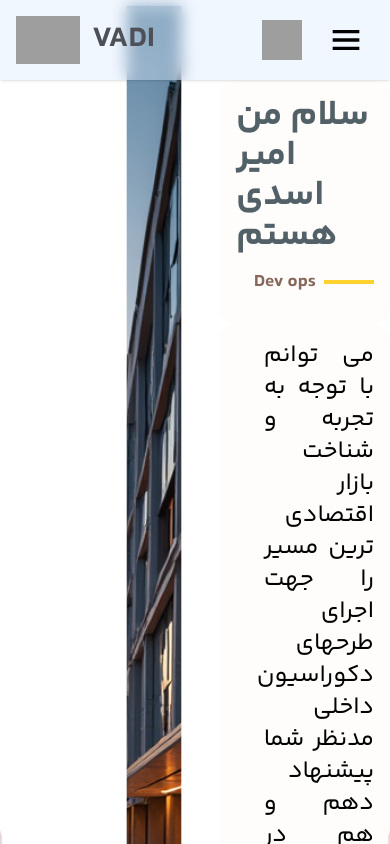
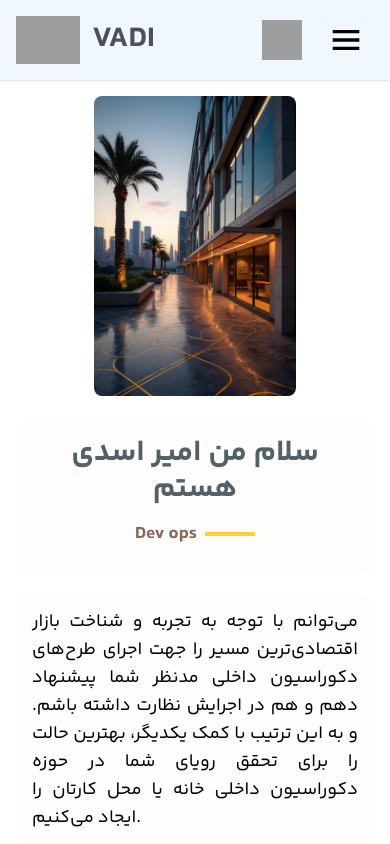
Before and after one commit to Ghostmaysam1/vadi, a Vue app: page /team/342322-325345 in a window 390 px wide. Shown: the top 844 px of the page. Built offline with nearby package versions, Linux system fonts and the light colour scheme; grey boxes are pictures that could not be loaded.

Commit message:
feat: responsive resume topLayer

```diff
--- a/src/view/Resume/components/View/components/TopLayer/TopLayer.vue
+++ b/src/view/Resume/components/View/components/TopLayer/TopLayer.vue
@@ -4,38 +4,57 @@ import type { Member } from '../../../../../../types';
 defineProps<{
   member: Member
 }>()
-
-
 </script>
 
 <template>
   <div class="w-full relative z-30 _1232">
-
     <div class="w-full h-full min-h-[250px] bg-white bg-cover rounded-2xl">
       <div class="flex flex-col md:flex-row-reverse gap-6 h-full items-center">
+        <div class="md:hidden w-full flex flex-col-reverse gap-6 p-4">
+          <div class="w-full flex flex-col gap-4">
+            <div class="bg-[#FFEEDA]/10 w-full p-4 gap-3 rounded-2xl">
+              <h2 class="text-3xl font-bold text-[#526168] text-center">سلام من {{ member.name }} هستم</h2>
+              <div class="flex justify-center items-center gap-2 my-3">
+                <h3 class="text-lg font-semibold text-[#87675a]" v-text="member.position"></h3>
+                <span class="h-1 w-[50px] bg-amber-300"></span>
+              </div>
+            </div>
 
-        <div class="h-min flex flex-row-reverse gap-10 pl-32">
-          <div>
-            <div class="bg-[#FFEEDA]/10 w-full p-4 gap-3 rounded-2xl flex flex-col justify-center items-end">
+            <div class="bg-[#FFEEDA]/10 rounded-2xl p-4">
+              <p class="font-normal text-lg text-justify">
+                می‌توانم با توجه به تجربه و شناخت بازار
+                اقتصادی‌ترین مسیر را جهت اجرای طرح‌های دکوراسیون داخلی
+                مدنظر شما پیشنهاد دهم و هم در اجرایش نظارت داشته باشم.
+                و به این ترتیب با کمک یکدیگر، بهترین حالت را برای تحقق رویای شما
+                در حوزه دکوراسیون داخلی خانه یا محل کارتان را ایجاد می‌کنیم.
+              </p>
+            </div>
+          </div>
+
+          <div class="w-full flex justify-center">
+            <img :src="member.image" :alt="member.name" class="max-h-[300px] object-contain rounded-lg">
+          </div>
+        </div>
+
+        <div class="hidden md:flex h-min flex-row-reverse gap-10 pl-32">
+          <div dir="rtl">
+            <div class="bg-[#FFEEDA]/10 w-full p-4 gap-3 rounded-2xl flex flex-col justify-center items-start">
               <h2 class="text-4xl font-bold text-[#526168]">سلام من {{ member.name }} هستم</h2>
               <div>
-              <div class="flex items-center mb-3 flex-row-reverse gap-2">
+                <div class="flex items-center mb-3 flex-row gap-2">
                   <span class="h-1 w-[50px] bg-amber-300"></span>
                   <h3 class="text-lg font-semibold text-[#87675a]" v-text="member.position"></h3>
                 </div>
               </div>
             </div>
 
-          <div dir="rtl" class="bg-[#FFEEDA]/10 gap-4 flex flex-col rounded-2xl p-4 h-full">
-
-
+            <div class="bg-[#FFEEDA]/10 gap-4 flex flex-col rounded-2xl p-4 h-full">
               <p class="w-[80%] font-normal text-2xl text-justify">
-              می توانم با توجه به تجربه و شناخت بازار
-              اقتصادی ترین مسیر را جهت اجرای طرحهای دکوراسیون داخلی
+                می‌توانم با توجه به تجربه و شناخت بازار
+                اقتصادی‌ترین مسیر را جهت اجرای طرح‌های دکوراسیون داخلی
                 مدنظر شما پیشنهاد دهم و هم در اجرایش نظارت داشته باشم.
-              و به این ترتیب با کمک یکدیگر ، بهترین حالت را برای تحقق رویای شما
-              در حوزه دکوراسیون داخلی خانه یا محل کارتان را ایجاد می کنیم.
-
+                و به این ترتیب با کمک یکدیگر، بهترین حالت را برای تحقق رویای شما
+                در حوزه دکوراسیون داخلی خانه یا محل کارتان را ایجاد می‌کنیم.
               </p>
             </div>
           </div>
@@ -45,11 +64,6 @@ defineProps<{
               class="h-full object-cover transition-transform duration-500 hover:scale-105">
           </div>
         </div>
-
-
-
-
-
       </div>
     </div>
   </div>
@@ -63,4 +77,11 @@ defineProps<{
 ._1232 {
   height: calc(100vh - 80px);
 }
+
+@media (max-width: 767px) {
+  ._1232 {
+    height: auto;
+    min-height: calc(100vh - 80px);
+  }
+}
 </style>
```
Lines whose indentation alone changed are shown as unchanged.
